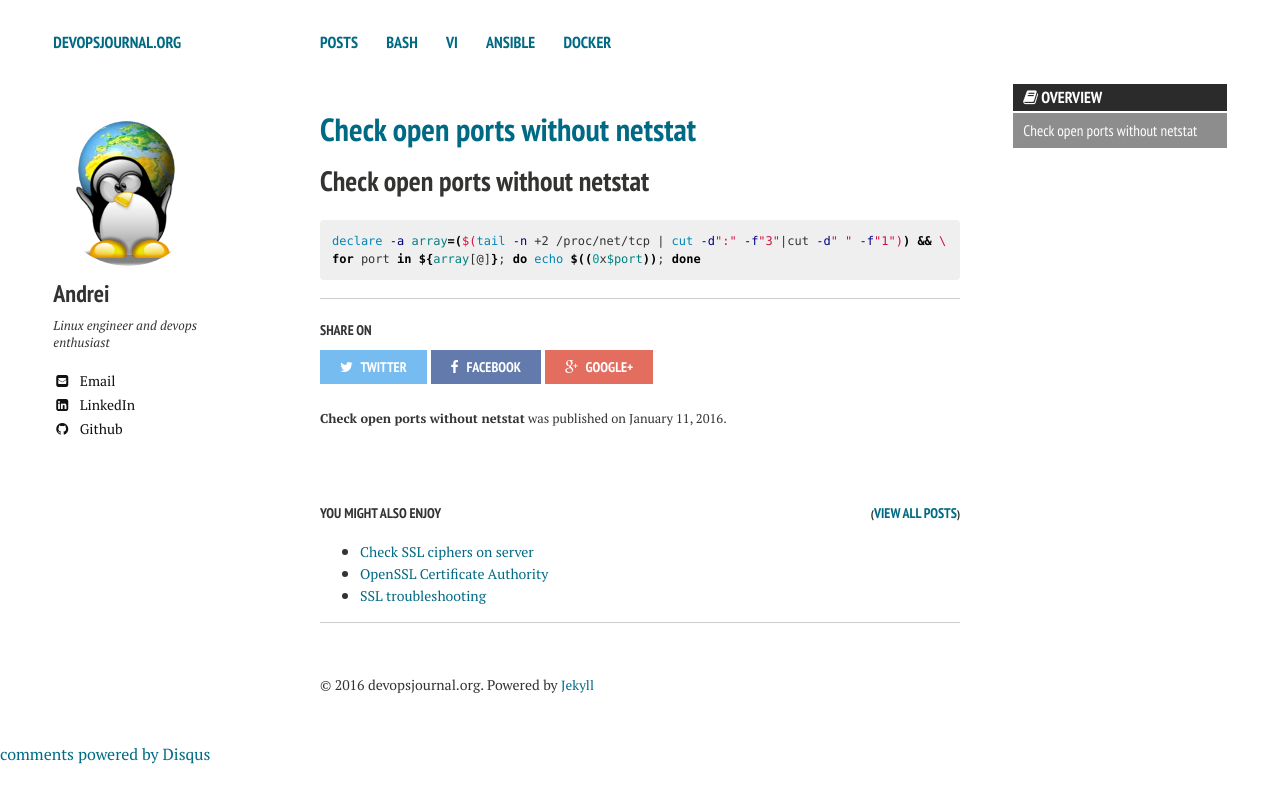
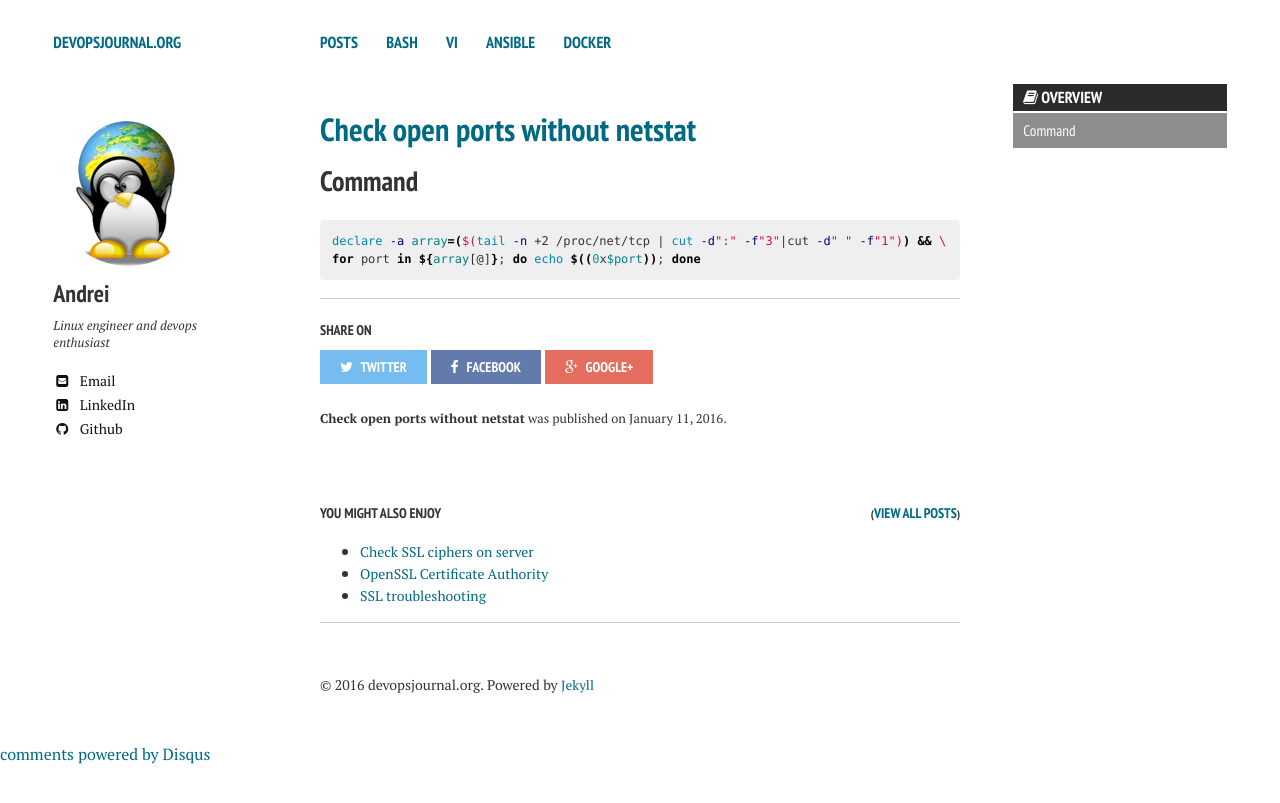
Before and after one commit to andreisid/andreisid.github.io, a Jekyll site: the page built from _posts/2016-01-11-check-open-ports-without-netstat.markdown, in a window 1280 px wide. Shown: the top 803 px of the page. Built offline with Jekyll 4.4.1, drawn with Linux system fonts in a browser that asks for light colours; nearby versions of some CDN libraries; comment, search, counter and statistics services are not loaded.

Commit message:
Update 2016-01-11-check-open-ports-without-netstat.markdown

```diff
--- a/_posts/2016-01-11-check-open-ports-without-netstat.markdown
+++ b/_posts/2016-01-11-check-open-ports-without-netstat.markdown
@@ -15,7 +15,7 @@ categories:
 
 {% include _toc.html %}
 
-## Check open ports without netstat
+## Command
 
 {% highlight bash %}
 declare -a array=($(tail -n +2 /proc/net/tcp | cut -d":" -f"3"|cut -d" " -f"1")) && \
```
